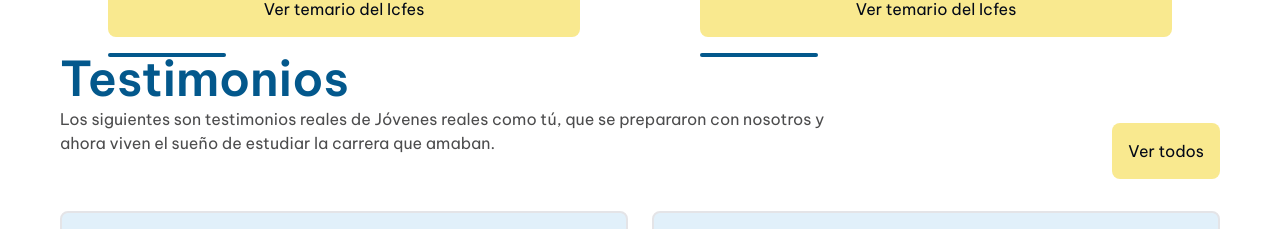
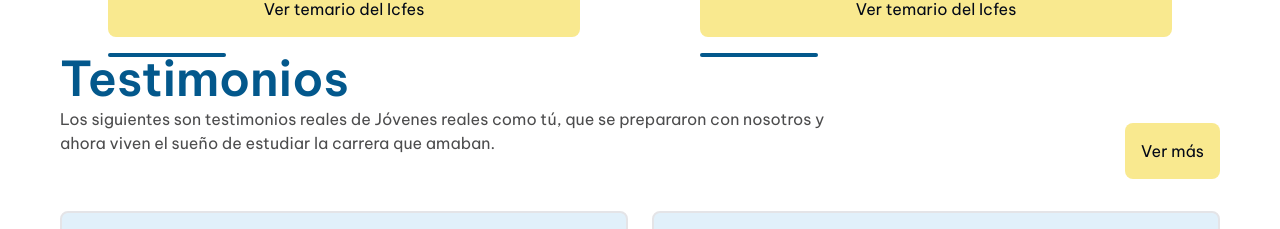
Before and after one commit to ManuelAlejandro93/innovarte, a React (Vite) app: page / in a window 1280 px wide. Shown: the part 3557-3786 px from the top of the page. Built offline with nearby package versions, Linux system fonts and the light colour scheme; what tailwindcss-animated would draw is missing.

Commit message:
redux-slices -> benefits|courses|testimonials -> done

```diff
--- a/src/Interfaces/TestimonialStateInterface.ts
+++ b/src/Interfaces/TestimonialStateInterface.ts
@@ -1,6 +1,6 @@
 import { TestimonialSingleCardDataInterface } from '@/Interfaces';
 
 export interface TestimonialStateInterface {
-  testionialItemOnLayout: TestimonialSingleCardDataInterface[];
-  testionialToggleButtonText: string;
+  testimonialItemOnLayout: TestimonialSingleCardDataInterface[];
+  testimonialToggleButtonText: string;
 }
--- a/src/Sections/Testimonials.tsx
+++ b/src/Sections/Testimonials.tsx
@@ -1,3 +1,6 @@
+import { useDispatch, useSelector } from 'react-redux';
+import { RootState, onClickTestimonialToggleButton } from '@/Store';
+
 import {
   SingleSection,
   AppToggleButton,
@@ -8,12 +11,16 @@ import {
 import { loremGeneral } from '@/Standars';
 import { yellowButtonsHover } from '@/UI';
 import {
-  testimonials,
   testimonial_header_data as testimonial_header,
   testimonialsID
 } from '@/Data';
 
 export const Testimonials = () => {
+  const { testimonialItemOnLayout, testimonialToggleButtonText } = useSelector(
+    (state: RootState) => state.testimonialReducer
+  );
+  const dispatch = useDispatch();
+
   return (
     <SingleSection
       sectionId={testimonialsID}
@@ -21,13 +28,14 @@ export const Testimonials = () => {
       subtitle={testimonial_header.description ?? loremGeneral}
       viewAllButton={
         <AppToggleButton
-          text={'Ver todos'}
+          text={testimonialToggleButtonText}
           className={yellowButtonsHover}
+          toogleFunction={() => dispatch(onClickTestimonialToggleButton())}
         />
       }
     >
       <TestimonialGrid>
-        {testimonials.map((user, i) => (
+        {testimonialItemOnLayout.map((user, i) => (
           <TestimonialSingleCard
             key={`${i}_${user.testimonial_user_photo}`}
             testimonial_user_career={user.testimonial_user_career}
--- a/src/Store/Slices/TestimonialSlice.ts
+++ b/src/Store/Slices/TestimonialSlice.ts
@@ -10,8 +10,8 @@ const initialTestimonialItemOnLayout: TestimonialSingleCardDataInterface[] =
   testimonialTotalData.slice(0, minTestimonialDisplayedItemAmount);
 
 const initialState: TestimonialStateInterface = {
-  testionialItemOnLayout: initialTestimonialItemOnLayout,
-  testionialToggleButtonText: 'Ver más'
+  testimonialItemOnLayout: initialTestimonialItemOnLayout,
+  testimonialToggleButtonText: 'Ver más'
 };
 
 const CourseSlice = createSlice({
@@ -20,14 +20,14 @@ const CourseSlice = createSlice({
   reducers: {
     onClickTestimonialToggleButton: (state: TestimonialStateInterface) => {
       if (
-        state.testionialItemOnLayout.length ===
+        state.testimonialItemOnLayout.length ===
         minTestimonialDisplayedItemAmount
       ) {
-        state.testionialItemOnLayout = testimonialTotalData;
-        state.testionialToggleButtonText = 'Ver Menos';
+        state.testimonialItemOnLayout = testimonialTotalData;
+        state.testimonialToggleButtonText = 'Ver Menos';
       } else {
-        state.testionialItemOnLayout = initialTestimonialItemOnLayout;
-        state.testionialToggleButtonText = 'Ver Más';
+        state.testimonialItemOnLayout = initialTestimonialItemOnLayout;
+        state.testimonialToggleButtonText = 'Ver Más';
       }
     }
   }
```
